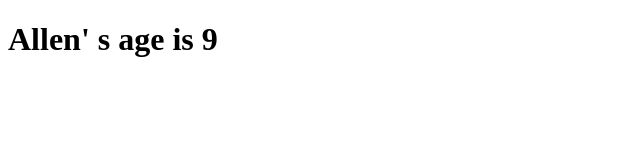
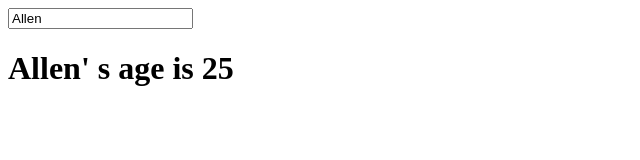
Before and after one commit to shenwl/mini-mvvm, a website built with webpack: page index.html in a window 1280 px wide. Shown: the whole page, without its empty margins (0-640 px from the left). Built offline with nearby package versions, Linux system fonts and the light colour scheme.

Commit message:
实现双向绑定，BUG: input输入时 observe函数里"currentObserver added"打印了几万次，导致页面崩溃

```diff
--- a/index.html
+++ b/index.html
@@ -6,6 +6,7 @@
 </head>
 <body>
   <div id="root">
+    <input type="text" v-model="name">
     <h1>{{name}}' s age is {{age}}</h1>
   </div>
 </body>
--- a/src/index.js
+++ b/src/index.js
@@ -5,10 +5,10 @@
   el: '#root',
   data: {
     name: 'Allen',
-    age: 2
+    age: 25
   }
 });
 
-setInterval(() => {
-  vm.$data.age++;
-}, 1000);
+// setTimeout(() => {
+//   vm.$data.age++;
+// }, 3000);
--- a/src/libs/compile.js
+++ b/src/libs/compile.js
@@ -1,3 +1,5 @@
+import Observer from "./observer";
+
 export default class Compile {
   constructor(vm) {
     this.vm = vm;
@@ -6,10 +8,73 @@
   }
 
   compile() {
-    this.traverse(this.node)
+    this.traverse(this.node);
+  }
+
+  bindEventHandler(node, attr) {
+    const eventType = attr.name.substr(5);
+    const methodName = attr.value;
+    node.addEventListener(eventType, this.vm.$methods[methodName]);
+  }
+
+  bindModel(node, attr) {
+    const key = attr.value;
+    node.value = this.vm.$data[key];
+    console.log(this.vm.$data, key)
+    console.log(this.vm)
+    new Observer(this.vm, key, (newVal) => {
+      node.value = newVal;
+    });
+
+    node.oninput = e => {
+      console.log(this.vm.$data);
+      this.vm.$data[key] = e.target.value;
+    };
+  }
+
+  isModelDirective(attrName) {
+    return attrName === 'v-model';
+  }
+
+  isEventDirective(attrName) {
+    return attrName.indexOf('v-on') === 0;
+  }
+
+  // 处理指令
+  compileNode(node) {
+    let attrs = Array.from(node.attributes);
+    attrs.forEach(attr => {
+      //attr 是个对象，attr.name 是属性的名字如 v-model， attr.value 是对应的值
+      if (this.isModelDirective(attr.name)) {
+        this.bindModel(node, attr);
+      }
+      if (this.isEventDirective(attr.name)) {
+        this.bindEventHandler(node, attr);
+      }
+    });
+  }
+
+  compileText(node) {
+    const reg = /{{(.+?)}}/g;
+    let match;
+    while (match = reg.exec(node.nodeValue)) {
+      let raw = match[0];
+      let key = match[1].trim();
+      node.nodeValue = node.nodeValue.replace(raw, this.vm.$data[key]);
+      new Observer(this.vm, key, (val, oldVal) => {
+        node.nodeValue = node.nodeValue.replace(oldVal, val);
+      });
+    }
   }
 
   traverse(node) {
-
+    if (node.nodeType === 1) {
+      this.compileNode(node);
+      node.childNodes.forEach(childNode => {
+        this.traverse(childNode);
+      });
+    } else if (node.nodeType === 3) {
+      this.compileText(node);
+    }
   }
 }
--- a/src/libs/observe.js
+++ b/src/libs/observe.js
@@ -11,7 +11,6 @@
       enumerable: true,
       configurable: true,
       get: function () {
-        console.log(`key-name: ${key}: val`);
         if (helper.currentObserver) {
           console.log('currentObserver added');
           helper.currentObserver.subscribeTo(subject);
@@ -20,7 +19,7 @@
       },
       set: function (newVal) {
         val = newVal;
-        console.log('notify val:', newVal);
+        console.log('when set, notify');
         subject.notify();
       }
     });
--- a/src/libs/vue.js
+++ b/src/libs/vue.js
@@ -1,43 +1,17 @@
 import observe from './observe';
-import Observer from './observer';
+import Compile from './compile'
 
 export default class Vue {
   constructor(options) {
     this.init(options);
     observe(this.$data);
-    this.compile();
+    new Compile(this);
   }
 
   init(options) {
-    const {el, data} = options;
+    const {el, data, methods} = options;
     this.$el = document.querySelector(el);
     this.$data = data;
-  }
-
-  compile() {
-    this.traverse(this.$el);
-  }
-
-  traverse(node) {
-    if (node.nodeType === 1) {
-      node.childNodes.forEach(childNode => {
-        this.traverse(childNode);
-      });
-    } else if (node.nodeType === 3) {
-      this.renderText(node);
-    }
-  }
-
-  renderText(node) {
-    const reg = /{{(.+?)}}/g;
-    let match;
-    while (match = reg.exec(node.nodeValue)) {
-      let raw = match[0];
-      let key = match[1].trim();
-      node.nodeValue = node.nodeValue.replace(raw, this.$data[key]);
-      new Observer(this, key, (val, oldVal) => {
-        node.nodeValue = node.nodeValue.replace(oldVal, val);
-      });
-    }
+    this.$methods = methods;
   }
 }
```
